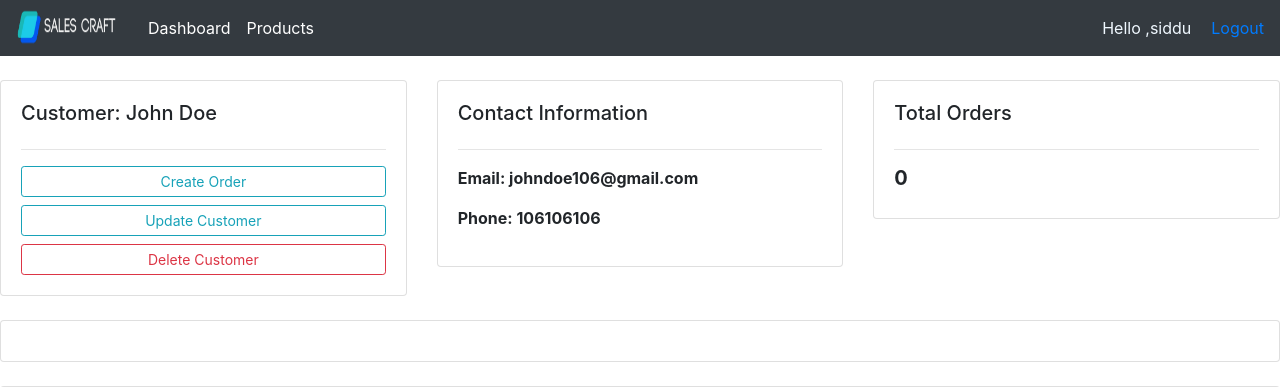
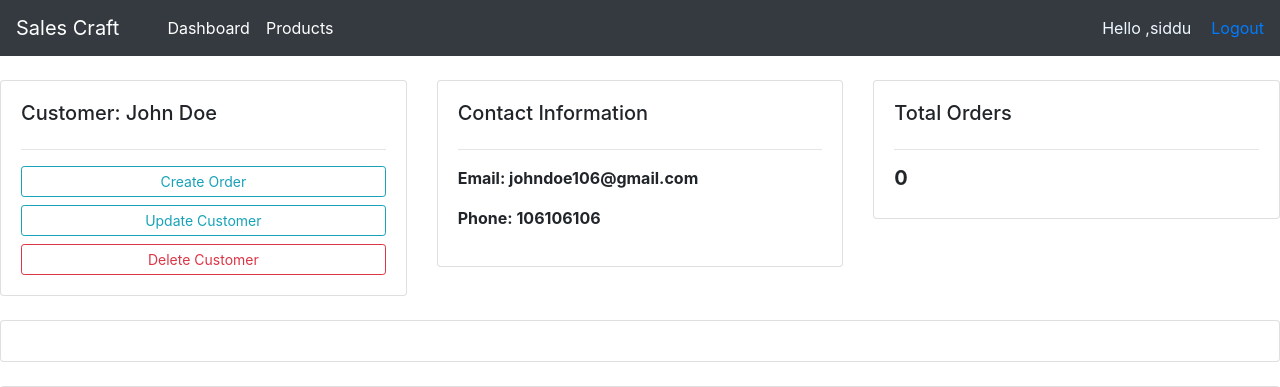
Before and after one commit to sidhu2003/Sales-Craft, a Django app: page /customer/1 in a window 1280 px wide. Shown: the top 387 px of the page. Run offline with Django 4.2, Linux system fonts and the light colour scheme; a user stored in the database is signed in; data comes from the database, SQL or seed files in the repository; some libraries are stand-ins or nearby versions.

Commit message:
Update navbar.html

```diff
--- a/Accounts/templates/navbar.html
+++ b/Accounts/templates/navbar.html
@@ -10,8 +10,7 @@
       <link rel="stylesheet" href="https://cdn.jsdelivr.net/npm/bootstrap@4.0.0/dist/css/bootstrap.min.css" integrity="sha384-Gn5384xqQ1aoWXA+058RXPxPg6fy4IWvTNh0E263XmFcJlSAwiGgFAW/dAiS6JXm" crossorigin="anonymous">
 
       <nav class="navbar navbar-expand-lg navbar-dark bg-dark">
-        <!-- <a class="navbar-brand" href="#">Navbar</a> -->
-        <img src="{% static "images/logo.png" %}" width="100" height="40" class="d-inline-block align-top" alt="">
+        <a class="navbar-brand" href="/">Sales Craft</a>
         <button class="navbar-toggler" type="button" data-toggle="collapse" data-target="#navbarNav" aria-controls="navbarNav" aria-expanded="false" aria-label="Toggle navigation">
           <span class="navbar-toggler-icon"></span>
         </button>
```
